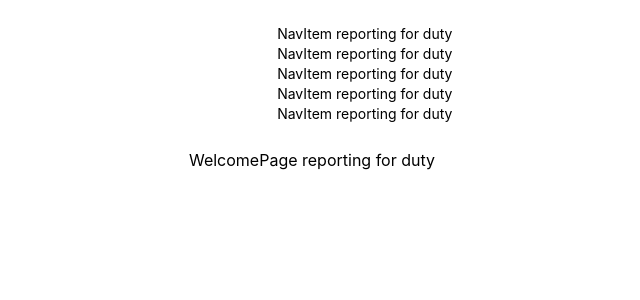
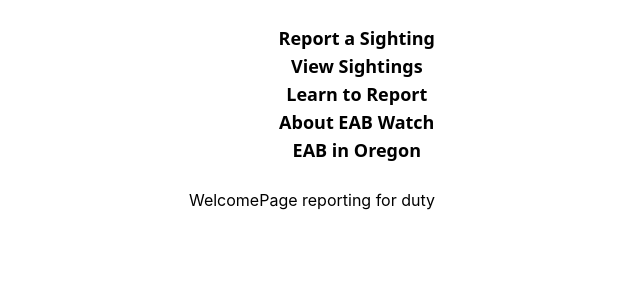
Before and after one commit to christian-johnson-dev/EAB-Watch, a React (Create React App) app in the folder client/: page / in a window 1280 px wide. Shown: the top 300 px of the page, without its empty margins (328-968 px from the left). Built offline with nearby package versions, Linux system fonts and the light colour scheme.

Commit message:
Created NavItem

```diff
--- a/client/src/components/Navigation/NavItem.js
+++ b/client/src/components/Navigation/NavItem.js
@@ -1,11 +1,16 @@
 import React from "react";
+import { Link } from "react-router-dom";
 
-const NavItem = () => {
+const NavItem = ({ to, children }) => {
   // Component Logic
   return (
-    <div>
-      <h2>NavItem reporting for duty</h2>
-      {/* Component Content */}
+    <div className="mr-4">
+      <Link
+        to={to}
+        className="text-lg no-underline text-grey-darkest hover:text-blue-dark font-sans font-bold"
+      >
+        {children}
+      </Link>
     </div>
   );
 };
```
